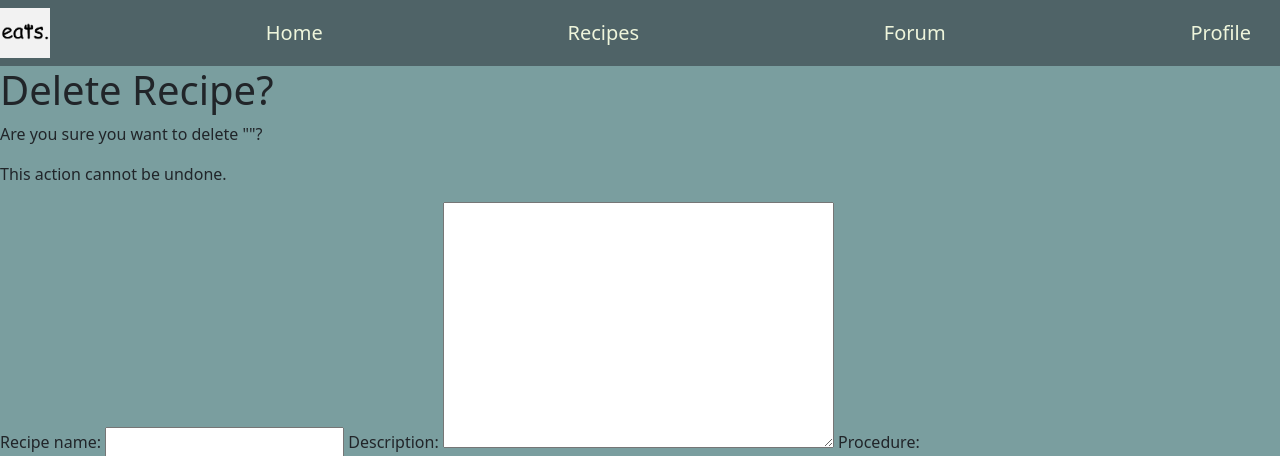
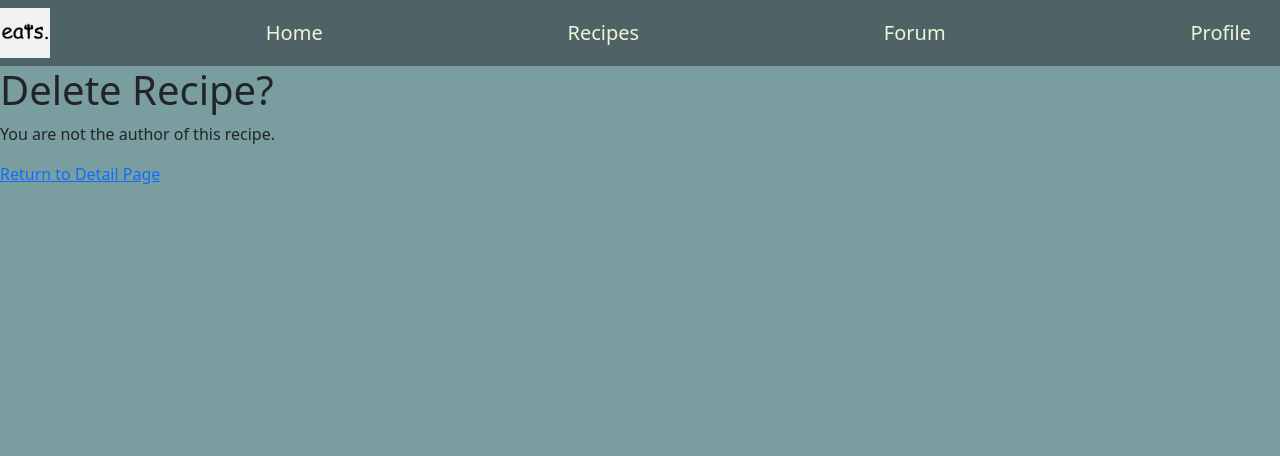
Before and after one commit to uva-cs3240-s22/group-project-A-04, a Django app: template recipes/templates/recipes/recipe_confirm_delete.html in a window 1280 px wide. Shown: the top 456 px of the page. Run offline with Django 4.2, Linux system fonts and the light colour scheme; the template is opened without the code that fills it: values that come from a table or form of the project are taken from there, others are empty; the visitor is signed in with stand-in values (Sample User, id 1); some libraries are stand-ins or nearby versions.

Commit message:
Add detail redirect on delete page for non-authors

```diff
--- a/recipes/templates/recipes/recipe_confirm_delete.html
+++ b/recipes/templates/recipes/recipe_confirm_delete.html
@@ -4,19 +4,21 @@
 {% if user.is_authenticated %}
 <h1>Delete Recipe?</h1>
 
-<!--Referenced from this documentation:-->
-<!--https://docs.djangoproject.com/en/4.0/ref/class-based-views/generic-editing/-->
-
 {% if message %}
 <p> {{ message }} </p>
 {% endif %}
 
+{% if user == recipe.author %}
 <form method="post">{% csrf_token %}
     <p>Are you sure you want to delete "{{ recipe.recipe_name }}"?</p>
     <p>This action cannot be undone.</p>
     {{ form }}
     <input type="submit" value="Confirm">
 </form>
+{% else %}
+<p> You are not the author of this recipe. </p>
+<a href="{% url 'recipes:detail' recipe.pk %}"> Return to Detail Page</a>
+{% endif %}
 
 {% else %}
   <a href="{% provider_login_url 'google' %}">Login With Google</a>
```
